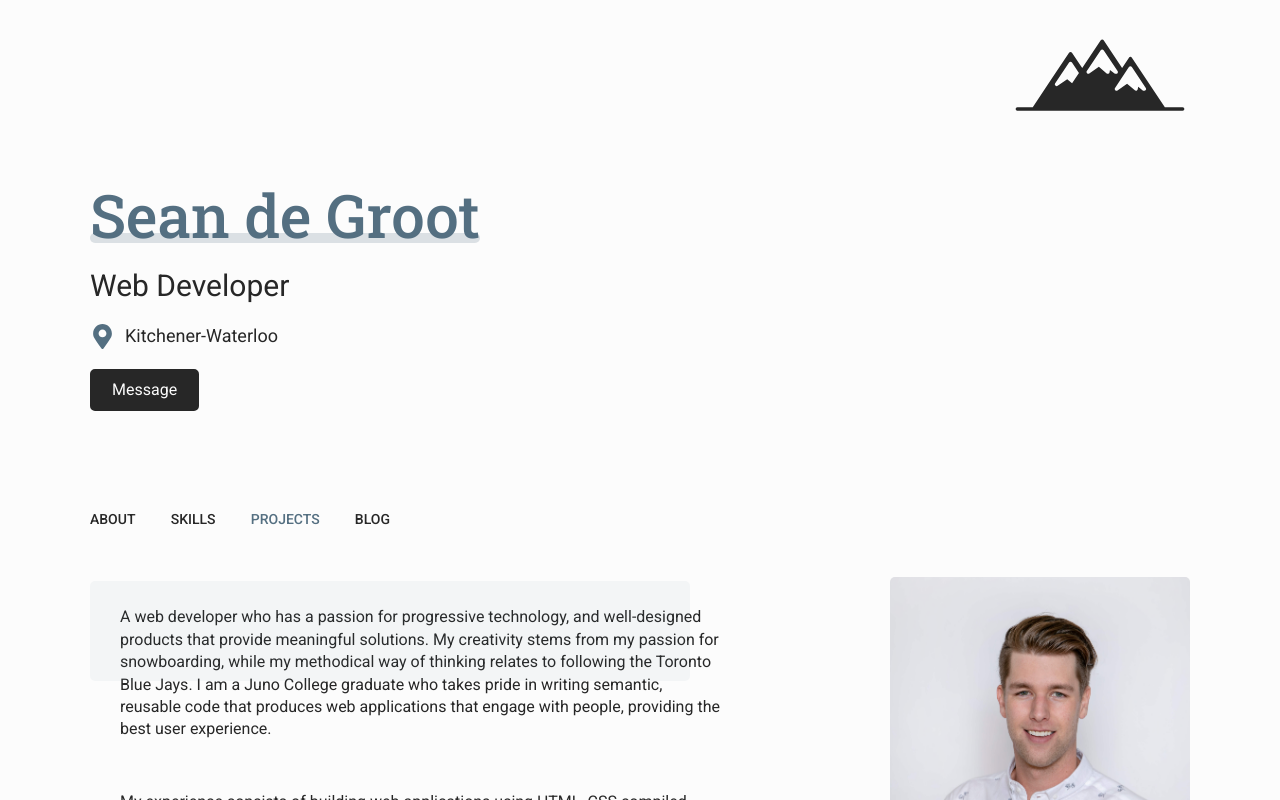
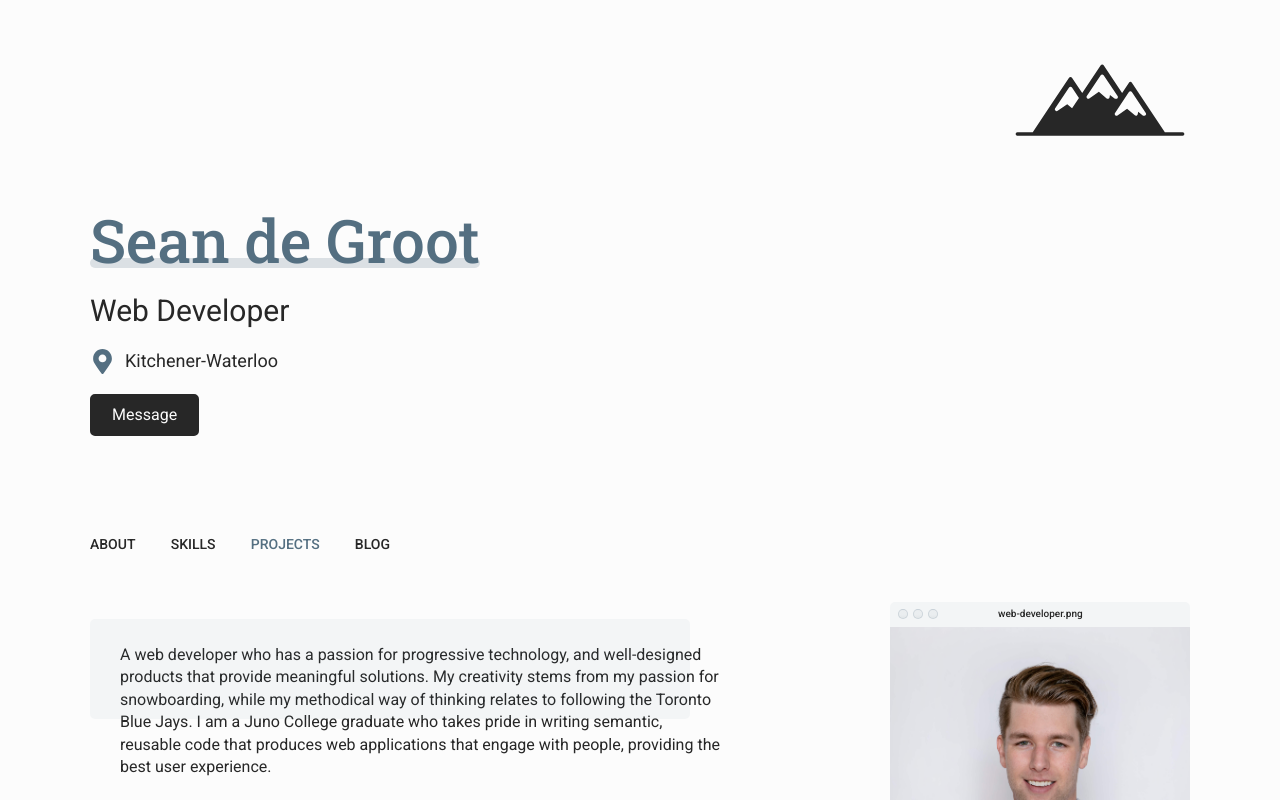
Before and after one commit to seandaniel/portfolio-v3, a React (Create React App) app: page /about in a window 1280 px wide. Shown: the top 800 px of the page. Built offline with nearby package versions, Linux system fonts and the light colour scheme.

Commit message:
Added toolbar

```diff
--- a/src/Components/About/About.js
+++ b/src/Components/About/About.js
@@ -12,7 +12,17 @@ const About = () => {
         <p>A web developer who has a passion for progressive technology, and well-designed products that provide meaningful solutions. My creativity stems from my passion for snowboarding, while my methodical way of thinking relates to following the Toronto Blue Jays. I am a Juno College graduate who takes pride in writing semantic, reusable code that produces web applications that engage with people, providing the best user experience. </p>
         <p>My experience consists of building web applications using HTML, CSS compiled with Sass, JavaScript, and jQuery with a strong focus in React. I am confident in using Git to collaborate, working with API integrations, and manipulating information in a database. Meeting web accessibility standards, responsive design, establishing SEO, and being able to manage a project’s scope are skills I possess. Clean interfaces with smooth transitions are adamant in my projects, all through maintainable stylesheets.</p>
       </div>
-      <img src={profilePicture} alt="A headshot of Sean de Groot" />
+      <div className="img-container">
+        <div className="toolbar">
+          <ul className="button-container">
+            <li></li>
+            <li></li>
+            <li></li>
+          </ul>
+          <p>web-developer.png</p>
+        </div>
+        <img src={profilePicture} alt="A headshot of Sean de Groot" />
+      </div>
     </section>
   )
 }
--- a/src/Components/About/about.scss
+++ b/src/Components/About/about.scss
@@ -25,9 +25,47 @@
   width: 100%;
 }
 
+.img-container {
+  position: relative;
+  padding-top: 25px;
+}
+
+.toolbar {
+  display: flex;
+  align-items: center;
+  position: absolute;
+  top: 0px;
+  left: 0px;
+  border-radius: 5px 5px 0 0;
+  background-color: $quinaryColor;
+  height: 25px;
+  padding: 0 8px;
+  width: 100%;
+}
+
+.button-container {
+  display: flex;
+  width: 40px;
+  justify-content: space-between;
+    li {
+    border: 1px solid $quaternaryColor;
+    height: 10px;
+    width: 10px;
+    border-radius: 50%;
+    background: linear-gradient($quinaryColor 60%, rgba(84, 111, 129, 0.1));
+  }
+}
+
+.toolbar p {
+  margin-left: 60px;
+  font-size: 10px;
+  font-weight: 500;
+}
+
 .p-img-container img {
+  position: relative;
   object-fit: cover;
-  border-radius: 5px;
+  border-radius: 0 0 5px 5px;
   height: 400px;
   width: 300px;
 }
--- a/src/variables.scss
+++ b/src/variables.scss
@@ -7,6 +7,7 @@ $secondaryColor: #546F81;
 $tertiaryColor: #fcfcfc;
 $quaternaryColor: rgba(84, 111, 129, 0.2);
 $quinaryColor: rgba(84, 111, 129, 0.05);
+
 // fonts
 $primaryFont: 'Roboto', sans-serif;
 $secondaryFont: 'Roboto Slab', serif;
```
